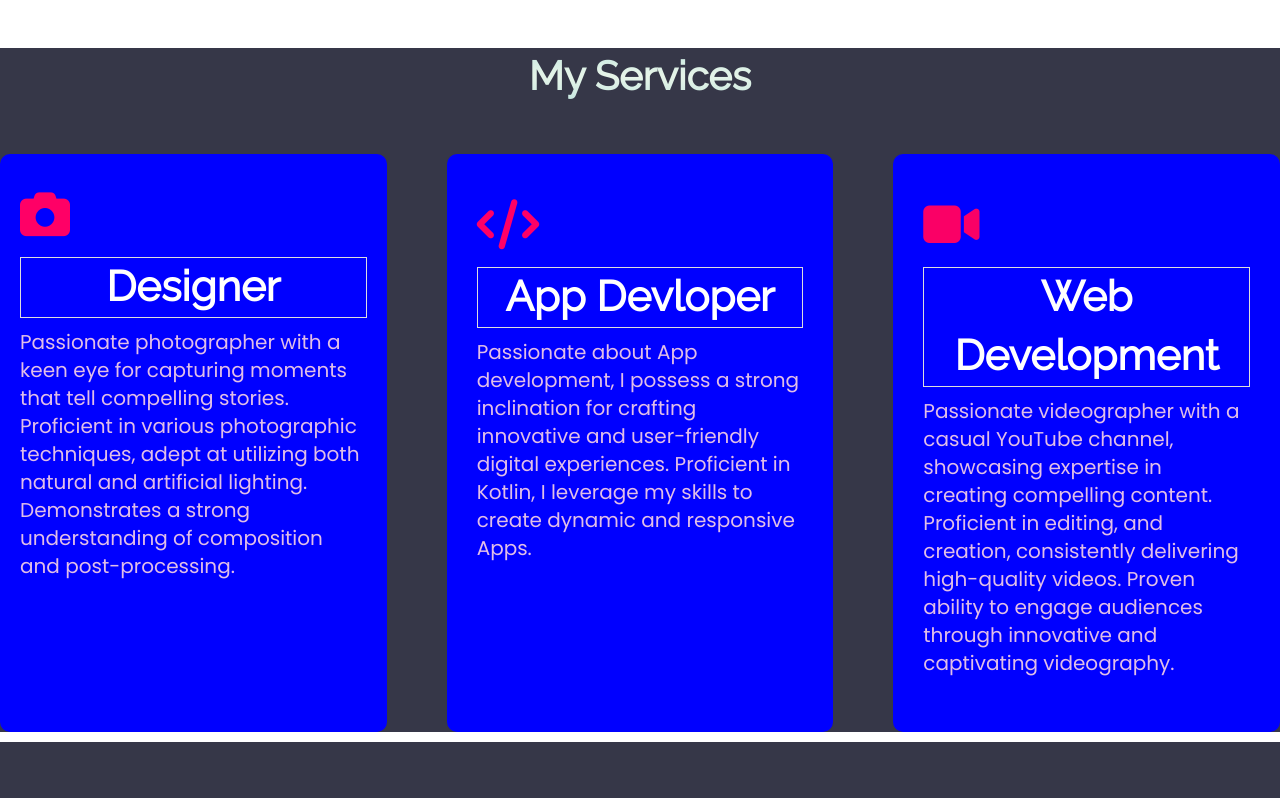
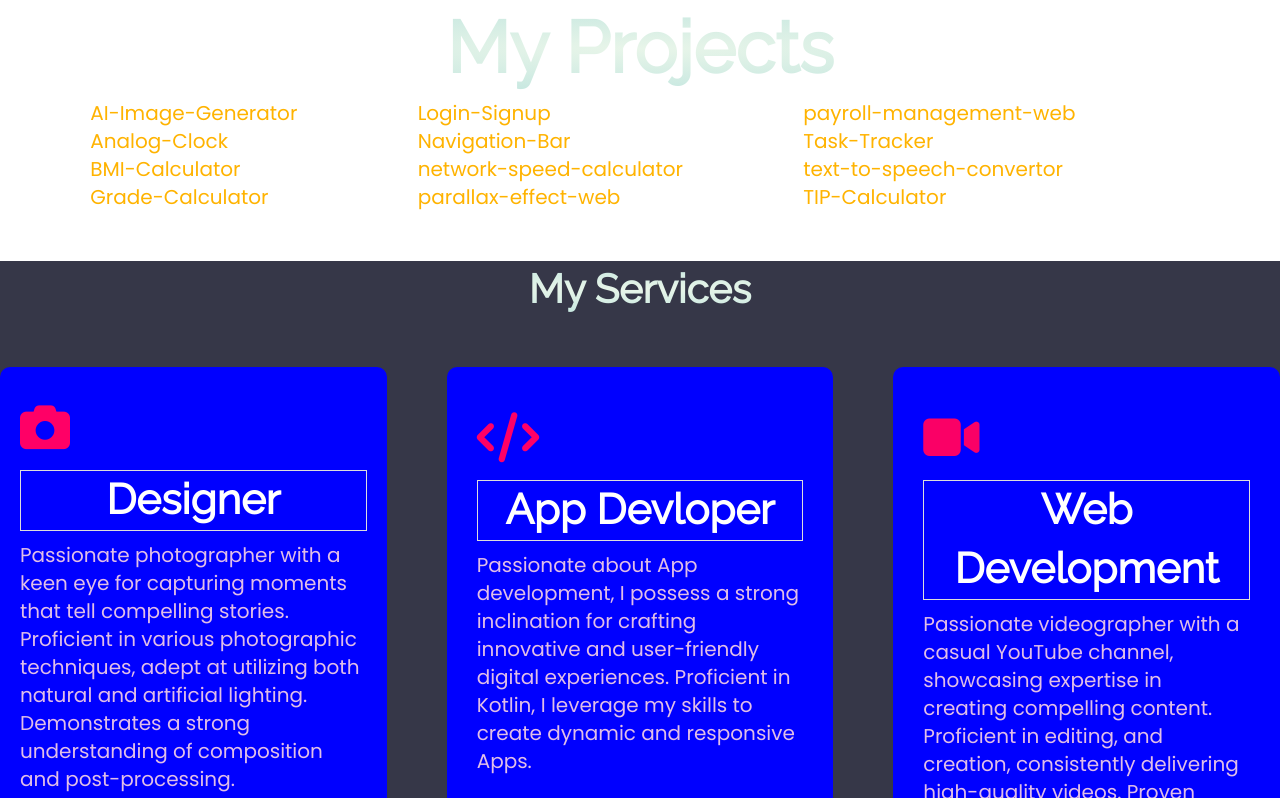
Before and after one commit to aashray374/Profile, a plain HTML site: page index.html in a window 1280 px wide. Shown: the part 1332-2130 px from the top of the page. Drawn offline with Linux system fonts and the light colour scheme.

Commit message:
Update index.html

```diff
--- a/index.html
+++ b/index.html
@@ -60,6 +60,33 @@
 
     </section>
 
+     <div class="container">
+            <h1>My Projects</h1>
+            <div class="list">
+                <div style="display: flex;justify-content: space-evenly;background-color: transparent;">
+                    <div>
+                        <p class="class"><a href="https://paradoxnj005.github.io/AI-image-generator/" target="_blank" style="color: #ffb300; text-decoration: none;">AI-Image-Generator</a></p>
+                        <p class="class"><a href="https://paradoxnj005.github.io/Analog-Clock/" target="_blank" style="color: #ffb300; text-decoration: none;">Analog-Clock</a></p>
+                        <p class="class"><a href="https://paradoxnj005.github.io/BMI-Calculator/" target="_blank" style="color: #ffb300; text-decoration: none;">BMI-Calculator</a></p>
+                        <p class="class"><a href="https://paradoxnj005.github.io/Grade-Calculator/" target="_blank" style="color: #ffb300; text-decoration: none;">Grade-Calculator</a></p>
+                    </div>
+                    <div>
+                        <p class="class"><a href="https://paradoxnj005.github.io/Login-Signup/" target="_blank" style="color: #ffb300; text-decoration: none;">Login-Signup</a></p>
+                        <p class="class"><a href="https://paradoxnj005.github.io/Navigation-Bar/" target="_blank" style="color: #ffb300; text-decoration: none;">Navigation-Bar</a></p>
+                        <p class="class"><a href="https://paradoxnj005.github.io/network-speed-calculator/" target="_blank" style="color: #ffb300; text-decoration: none;">network-speed-calculator</a></p>
+                        <p class="class"><a href="https://paradoxnj005.github.io/parallax-effect-web/" target="_blank" style="color: #ffb300; text-decoration: none;">parallax-effect-web</a></p>
+                    </div>
+                    <div>
+                        <p class="class"><a href="https://paradoxnj005.github.io/payroll-management-web/" target="_blank" style="color: #ffb300; text-decoration: none;">payroll-management-web</a></p>
+                        <p class="class"><a href="https://paradoxnj005.github.io/Task-Tracker/" target="_blank" style="color: #ffb300; text-decoration: none;">Task-Tracker</a></p>
+                        <p class="class"><a href="https://paradoxnj005.github.io/text-to-speech-convertor/" target="_blank" style="color: #ffb300; text-decoration: none;">text-to-speech-convertor</a></p>
+                        <p class="class"><a href="https://paradoxnj005.github.io/TIP-Calculator/" target="_blank" style="color: #ffb300; text-decoration: none;">TIP-Calculator</a></p>
+                    </div>
+                    <a href="#"></a>
+                </div>
+            </div>
+        </div>
+
     <div id="services" style="background-color: #363748; margin-top: 10px;">
         <div class="container" >
             <h1>My Services</h1>
```
